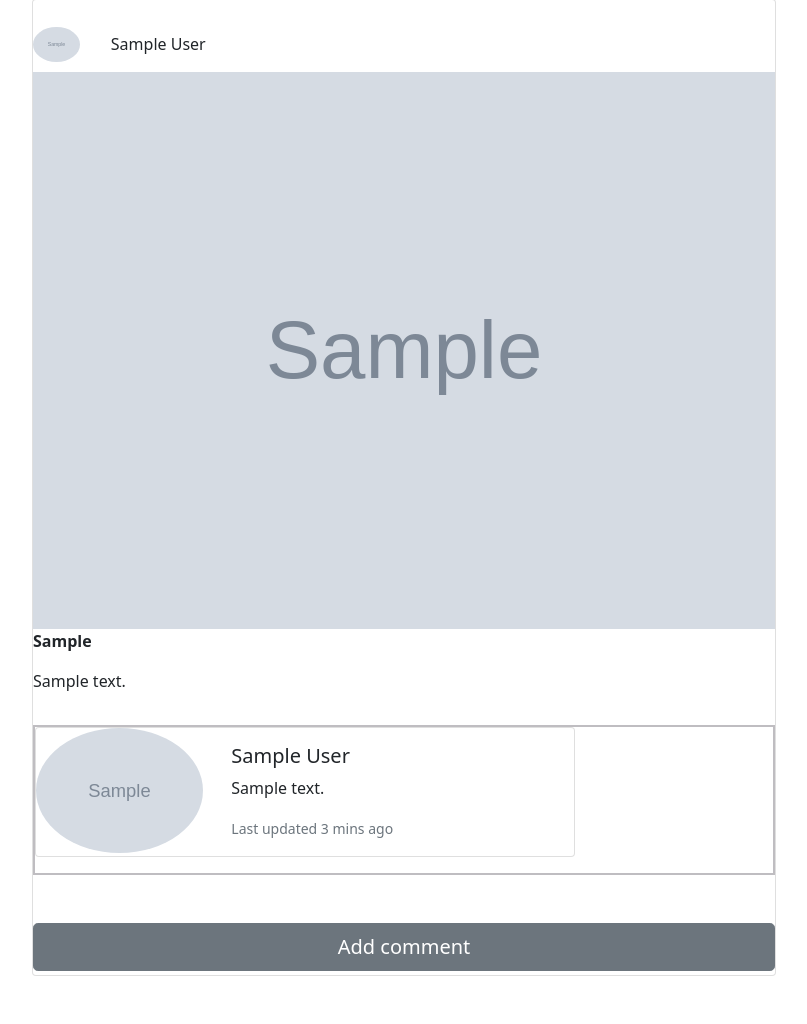
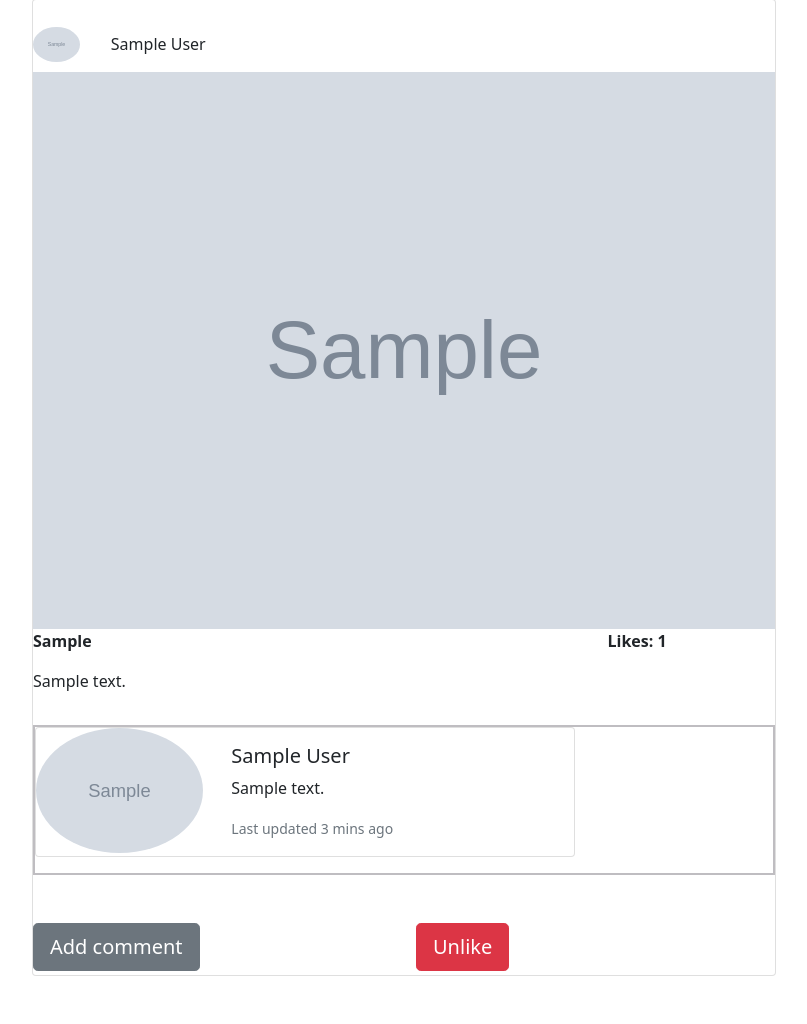
Before and after one commit to DarioRoman01/.blog, a Django app: page /posts/1 in a window 1280 px wide. Shown: the part 97-1121 px from the top of the page, without its empty margins (236-1043 px from the left). Run offline with Django 3.2, Linux system fonts and the light colour scheme; a user stored in the database is signed in; tables that the repository leaves empty hold one stand-in row (values such as "Sample post"); grey boxes marked "Sample" are stand-in pictures; some libraries are stand-ins or nearby versions.

Commit message:
create a like sistem

```diff
--- a/posts/models.py
+++ b/posts/models.py
@@ -19,6 +19,9 @@ class Post(models.Model):
 
     content = models.TextField()
 
+    like = models.ManyToManyField(User, related_name='like')
+    likes = models.PositiveIntegerField(default=0)
+
     created = models.DateTimeField(auto_now_add=True)
     modified = models.DateTimeField(auto_now=True)
 
--- a/posts/urls.py
+++ b/posts/urls.py
@@ -36,5 +36,10 @@ urlpatterns = [
         route='posts/<int:id>/comments',
         view=views.AddCommentView.as_view(),
         name='comment'
+    ),
+    path(
+        route='posts/<int:id>/like',
+        view=views.LikeView,
+        name='like'
     )
 ]
--- a/posts/views.py
+++ b/posts/views.py
@@ -2,11 +2,11 @@
 
 # Django
 from django.urls import reverse, reverse_lazy
+from django.http import HttpResponseRedirect
 from django.shortcuts import get_object_or_404
 from django.contrib.auth.mixins import LoginRequiredMixin
 
-# Views and auth_views
-from django.contrib.auth import views as auth_views
+# Views
 from django.views.generic import (
     UpdateView,
     FormView,
@@ -14,7 +14,8 @@ from django.views.generic import (
     CreateView,
     ListView,
     DeleteView,
-    UpdateView
+    UpdateView,
+    View
 )
 
 # Forms
@@ -68,10 +69,18 @@ class PostDetailView(LoginRequiredMixin, DetailView):
         return get_object_or_404(Post, id=id_)
 
     def get_context_data(self, **kwargs):
-        """add comments to the context."""
+        """add likes and comments to the context."""
         context = super().get_context_data(**kwargs)
         id_ = self.kwargs.get("id")
         post = Post.objects.get(pk=id_)
+
+        """Check if the user already liked the post."""
+        liked = False
+        if post.like.filter(id=self.request.user.id).exists():
+            liked = True
+
+        """add context."""
+        context['liked'] = liked
         context["comments"] = post.comment_set.all()
         return context
 
@@ -134,3 +143,27 @@ class AddCommentView(LoginRequiredMixin, CreateView):
     def get_success_url(self):
         id_ = self.kwargs.get("id")
         return reverse('posts:detail', kwargs={'id': id_})
+
+
+def LikeView(request, id):
+    """Like view."""
+
+    """Get the especific post."""
+    post = get_object_or_404(Post, id=request.POST.get('post_id'))
+    liked = False
+
+    """Check if the user already liked the post."""
+    if post.like.filter(id=request.user.id).exists():
+        post.like.remove(request.user)
+        liked = False
+        post.likes -= 1
+        post.save()
+
+    else:
+        post.like.add(request.user)
+        liked = True
+        post.likes += 1
+        post.save()
+
+    """Redirect to post detail."""
+    return HttpResponseRedirect(reverse('posts:detail', kwargs={'id': request.POST.get('post_id')}))
--- a/templates/posts/detail_card.html
+++ b/templates/posts/detail_card.html
@@ -23,7 +23,10 @@
 
     <img style="width: 100%;" src="{{ post.picture.url }}" alt="{{ post.title }}">
 
-    <p><strong>{{ post.resume }}</strong></p>
+    <div class="row">
+        <p class="col-6"><strong>{{ post.resume }}</strong></p>
+        <p class="col-3 offset-md-3"><strong>Likes: {{ post.likes }}</strong></p>
+    </div>
 
     <div class="col-12">
         <p>{{ post.content }}</p>
@@ -34,8 +37,29 @@
             {% include "comments/comments_card.html" %}
         {% endfor %}
     </div>
+    <div class="row">
 
-    <div class="d-grid">
-        <a href="{% url 'posts:comment' post.id %}" class="btn btn-lg btn-secondary mt-5">Add comment</a>
+        <div class="col-6">
+            <a href="{% url 'posts:comment' post.id %}" class="btn btn-lg btn-secondary mt-5">Add comment</a>
+        </div>
+        <div class="col-6">
+            <form action="{% url 'posts:like' post.id %}" method="POST">
+                {% csrf_token %}
+
+                {% if liked %}
+
+                    <button class="btn btn-lg btn-danger mt-5 " type="submit" name="post_id" value="{{ post.id }}">
+                        Unlike
+                    </button>
+
+                {% else %}
+
+                    <button class="btn btn-lg btn-secondary mt-5 " type="submit" name="post_id" value="{{ post.id }}">
+                        Like
+                    </button>
+
+                {% endif %}
+            </form>
+        </div>
     </div>
 </div>
```
